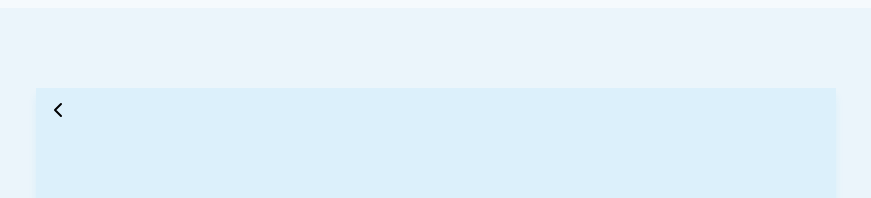
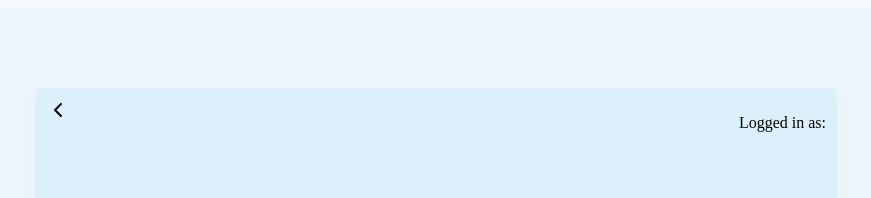
Before and after one commit to mikkelgunhildsbu/Dat250GruppeOppgave, a React (Create React App) app in the folder frontend/feedapp-frontend/: page /joinPoll in a window 1280 px wide. Shown: the top 198 px of the page, without its empty margins (204-1075 px from the left). Built offline with nearby package versions, Linux system fonts and the light colour scheme.

Commit message:
added logged in as

```diff
--- a/frontend/feedapp-frontend/src/Screens/CreatePoll/createPoll.jsx
+++ b/frontend/feedapp-frontend/src/Screens/CreatePoll/createPoll.jsx
@@ -37,6 +37,7 @@ export const CreatePollScreen = () => {
 
     const token = Cookies.get("Token")
     const userId = Cookies.get("UserID")
+    const email = Cookies.get("Email")
     const handleCreatePoll = () => {
         if (questionValue === '' || timeValue === ''){
             alert("Please fill out all fields")
@@ -72,6 +73,9 @@ export const CreatePollScreen = () => {
                         <svg width="24" height="24" viewBox="0 0 24 24" fill="none" xmlns="http://www.w3.org/2000/svg">
                             <path d="M15 18L9 12L15 6" stroke="currentColor" strokeWidth="2" strokeLinecap="round" strokeLinejoin="round"/>
                         </svg>
+                    </div>
+                    <div className={"loginAs"}>
+                        <p>Logged in as: {email}</p>
                     </div>
                     <div className="text-wrapper-2">Create Poll Question</div>
 
--- a/frontend/feedapp-frontend/src/Screens/JoinPoll/joinPoll.jsx
+++ b/frontend/feedapp-frontend/src/Screens/JoinPoll/joinPoll.jsx
@@ -14,6 +14,7 @@ export const JoinPoll = () => {
     const navigate = useNavigate(); // Create a history instance
 
     const token = Cookies.get('Token');
+    const email = Cookies.get('Email');
 
     const [inputValue, setInputValue] = useState('');
     const handleInputChange = (event) => {
@@ -53,6 +54,9 @@ export const JoinPoll = () => {
                             <path d="M15 18L9 12L15 6" stroke="currentColor" strokeWidth="2" strokeLinecap="round" strokeLinejoin="round"/>
                         </svg>
                     </div>
+                    <div className={"loginAs"}>
+                        <p>Logged in as: {email}</p>
+                    </div>
 
                     <div className="text-wrapper">Join Poll</div>
 
--- a/frontend/feedapp-frontend/src/Screens/Login/Login.jsx
+++ b/frontend/feedapp-frontend/src/Screens/Login/Login.jsx
@@ -21,6 +21,8 @@ export const LoginView = () => {
 
     const handleContinueAsGuestClick = () => {
         navigate("/mainmenu", {state: {userData : user }})
+        Cookies.set("Email", "GUEST")
+
         console.log(user)
     };
 
@@ -63,6 +65,7 @@ export const LoginView = () => {
 
             }).catch((error) => {
                 console.error('Error logging in:', error);
+
             });
         }
     }
--- a/frontend/feedapp-frontend/src/Screens/Poll/poll.js
+++ b/frontend/feedapp-frontend/src/Screens/Poll/poll.js
@@ -7,6 +7,7 @@ import '../header.css'
 import {LoginView} from "../Login";
 import { useLocation } from 'react-router-dom';
 import axios from "axios";
+import Cookies from "js-cookie";
 import PollCountdownTimer from "../PollCountDownTimer";
 
 
@@ -16,6 +17,8 @@ function Poll() {
 
     const location = useLocation();
     const pollData = location.state?.pollData;
+
+    let email = Cookies.get("Email")
 
 
     axios.defaults.baseURL = "http://localhost:8080/poll/"
@@ -64,7 +67,7 @@ function Poll() {
                 </div>
 
                 <div className={"loginAs"}>
-                    <p>Logged in as:</p>
+                    <p>Logged in as: {email}</p>
                 </div>
                 <div className="text-wrapper-3">{pollData?.question}</div>
                 <p className="text-wrapper-3"><PollCountdownTimer closingTime={pollData?.closingTime} /> minutes</p>
--- a/frontend/feedapp-frontend/src/Screens/ViewPoll/viewPoll.jsx
+++ b/frontend/feedapp-frontend/src/Screens/ViewPoll/viewPoll.jsx
@@ -10,6 +10,7 @@ export const ViewPoll = () => {
     const [polls, setPolls] = useState([]);
     const token = Cookies.get("Token")
     const userId = Cookies.get("UserID")
+    const email = Cookies.get("Email")
 
 
     useEffect(() => {
@@ -57,6 +58,9 @@ export const ViewPoll = () => {
                     <svg width="24" height="24" viewBox="0 0 24 24" fill="none" xmlns="http://www.w3.org/2000/svg">
                         <path d="M15 18L9 12L15 6" stroke="currentColor" strokeWidth="2" strokeLinecap="round" strokeLinejoin="round"/>
                     </svg>                </div>
+                <div className={"loginAs"}>
+                    <p>Logged in as: {email}</p>
+                </div>
                 <div className="text-wrapper-2">Your Previous Polls:</div>
 
                 {polls.map((poll) => (
--- a/frontend/feedapp-frontend/src/Screens/ViewPollStatus/viewPollStatus.js
+++ b/frontend/feedapp-frontend/src/Screens/ViewPollStatus/viewPollStatus.js
@@ -4,6 +4,7 @@ import { Button } from "../../components/Button";
 import './viewPollStatus.css';
 import { useNavigate, useLocation } from 'react-router-dom';
 import axios from "axios";
+import Cookies from "js-cookie";
 import PollCountdownTimer from "../PollCountDownTimer";
 
 function ViewPollStatus() {
@@ -14,6 +15,8 @@ function ViewPollStatus() {
     const [pollData, setPollData] = useState(initialPollData);
 
     const intervalTime = 5000;  // every 5 seconds
+
+    let email = Cookies.get("Email")
 
     useEffect(() => {
         const fetchData = () => {
@@ -45,8 +48,9 @@ function ViewPollStatus() {
                     </svg>
                 </div>
 
+
                 <div className={"loginAs"}>
-                    <p>Logged in as:</p>
+                    <p>Logged in as: {email}</p>
                 </div>
                 <div className="text-wrapper-3">Results: {pollData?.question}</div>
                 <p className="text-wrapper-3"><PollCountdownTimer closingTime={pollData?.closingTime} /> minutes remaining</p>
```
